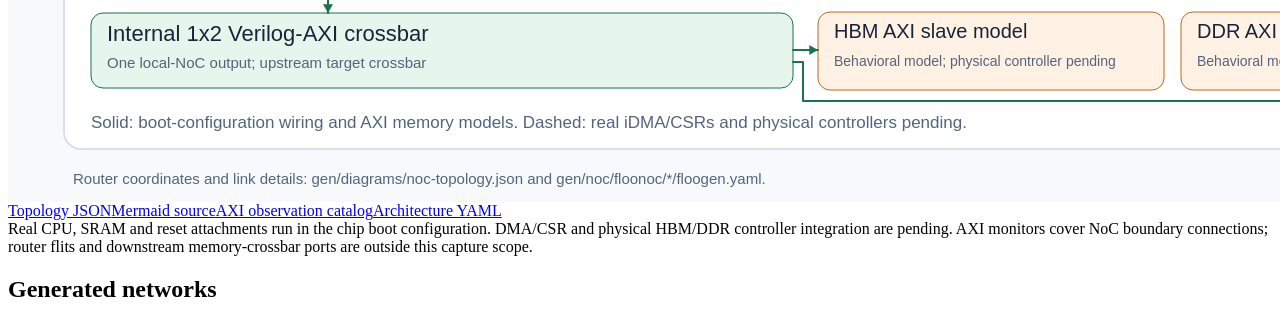
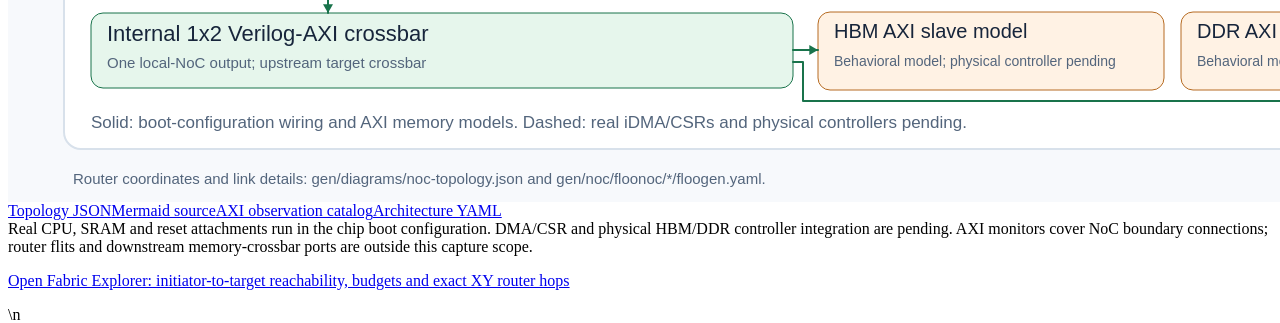
Before and after one commit to r987r/xezim-hello-world, a Python web app: template tools/templates/site_topology.html in a window 1280 px wide; the page is wider, and only the part inside the window is pictured. Shown: the part 968-1291 px from the top of that part. Run offline with Jinja, Linux system fonts and the light colour scheme; the template is opened without the code that fills it, so the values that code supplies are empty.

Commit message:
Link canonical topology to detailed Fabric Explorer

```diff
--- a/tools/templates/site_topology.html
+++ b/tools/templates/site_topology.html
@@ -3,7 +3,7 @@
 <a href="gen/diagrams/noc-hierarchy.svg"><img class="topology" src="gen/diagrams/noc-hierarchy.svg" alt="Complete generated SoC and FlooNoC topology"></a>
 <div class="actions"><a href="gen/diagrams/noc-topology.json">Topology JSON</a><a href="gen/diagrams/noc-hierarchy.mmd">Mermaid source</a><a href="gen/supernoc/axi_monitors.json">AXI observation catalog</a><a href="config/soc.yaml">Architecture YAML</a></div>
 <div class="notice">Real CPU, SRAM and reset attachments run in the chip boot configuration. DMA/CSR and physical HBM/DDR controller integration are pending. AXI monitors cover NoC boundary connections; router flits and downstream memory-crossbar ports are outside this capture scope.</div>
-<h2>Generated networks</h2><div class="scroll"><table><thead><tr><th>Network</th><th>Plane</th><th>Routers</th><th>Endpoints</th><th>FlooGen input</th><th>RTL</th><th>Outstanding budget / ID</th></tr></thead><tbody id="networks"></tbody></table></div>
+<p><a href="fabric.html">Open Fabric Explorer: initiator-to-target reachability, budgets and exact XY router hops</a></p>\n<h2>Generated networks</h2><div class="scroll"><table><thead><tr><th>Network</th><th>Plane</th><th>Routers</th><th>Endpoints</th><th>FlooGen input</th><th>RTL</th><th>Outstanding budget / ID</th></tr></thead><tbody id="networks"></tbody></table></div>
 <h2>AXI capture boundaries</h2><p class="muted">Each inter-mesh connection is observed once and catalogs both ends. IDs are local to an interface and reset epoch. Initiator completions drive performance totals; link/target observations remain available for inspection.</p><div class="scroll"><table><thead><tr><th>Boundary</th><th>Role</th><th>Plane</th><th>Connected endpoints</th></tr></thead><tbody id="monitors"></tbody></table></div>
 <script type="application/json" id="site-data">__SITE_DATA__</script><script>
 const D=JSON.parse(document.getElementById('site-data').textContent);function cell(row,text,href){const td=document.createElement('td');const n=document.createElement(href?'a':'span');n.textContent=text;if(href)n.href=href;td.append(n);row.append(td)}for(const [name,n]of Object.entries(D.networks)){const tr=document.createElement('tr');cell(tr,name);cell(tr,n.plane);cell(tr,n.routers);cell(tr,n.endpoint_count);cell(tr,'YAML','gen/noc/floonoc/'+n.config);cell(tr,'top / package','gen/noc/floonoc/'+n.top);cell(tr,n.native_parameters.MaxTxns+' / '+n.native_parameters.MaxUniqueIds+' IDs');document.getElementById('networks').append(tr)}for(const m of D.monitors){const tr=document.createElement('tr');for(const t of[m.id,m.role,m.plane,m.endpoints.join(' ↔ ')])cell(tr,t);document.getElementById('monitors').append(tr)}
```
